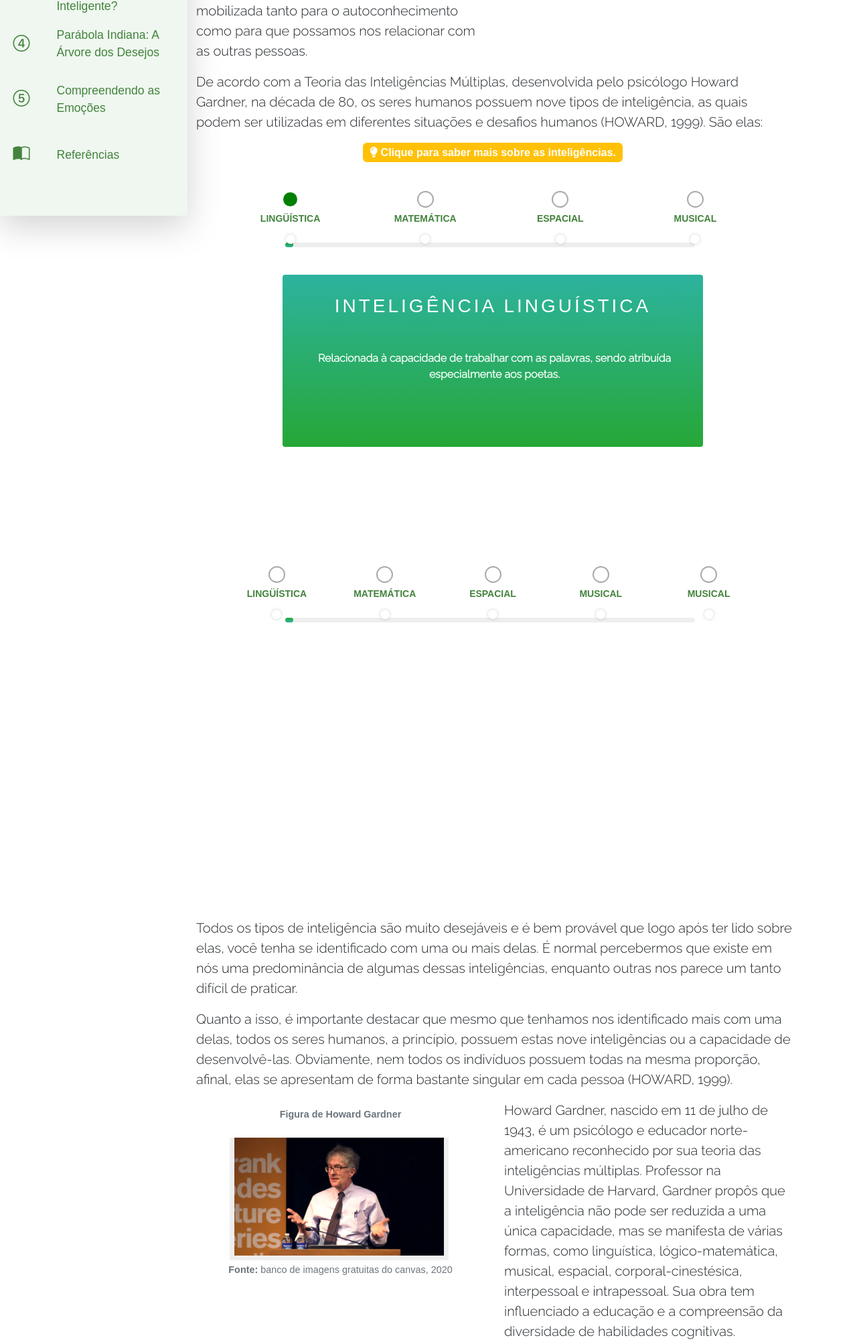
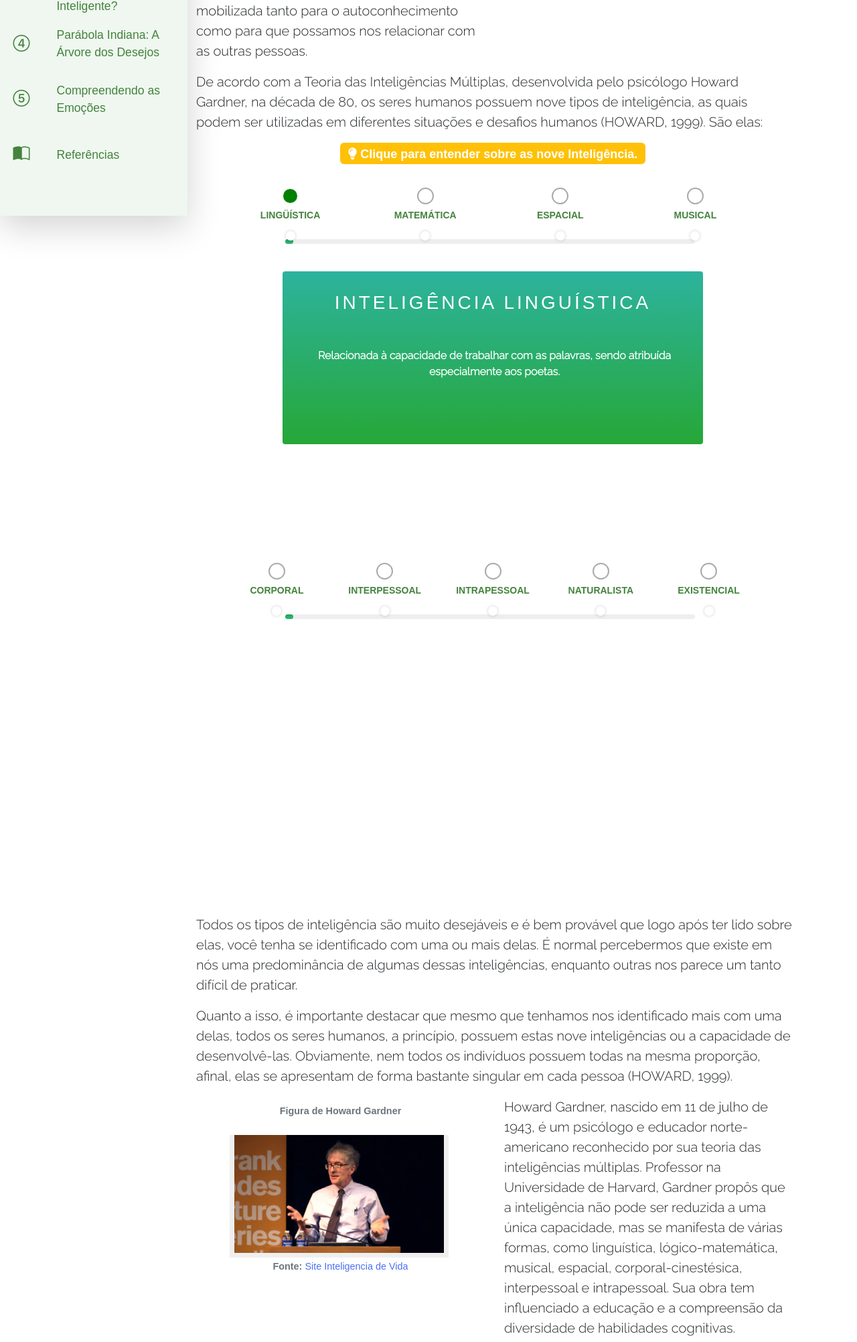
Before and after one commit to davibarbosamarques/InteligenciaEmocional_EGPCE, a PHP site: page /topico01.php in a window 1280 px wide. Shown: the part 478-2481 px from the top of the page at 67% size. Run offline with PHP 8.4, Linux system fonts and the light colour scheme.

Commit message:
terminei minha parte

```diff
--- a/Modulo01/assets/cssdapagina/style.css
+++ b/Modulo01/assets/cssdapagina/style.css
@@ -172,43 +172,6 @@ h3{
     background: green;
     transition: all .3s ease;
 }
-
-.quinto:checked ~ .topo .nav li.st5::before,
-
-.sexto:checked ~ .topo .nav li.st6::before,
-.sexto:checked ~ .topo .nav li.st6::before,
-
-.setimo:checked ~ .topo .nav li.st7::before,
-.setimo:checked ~ .topo .nav li.st7::before,
-.setimo:checked ~ .topo .nav li.st7::before,
-
-.oitavo:checked ~ .topo .nav li.st8::before,
-.oitavo:checked ~ .topo .nav li.st8::before,
-.oitavo:checked ~ .topo .nav li.st8::before,
-.oitavo:checked ~ .topo .nav li.st8::before{
-  border: 2px solid #fff;
-  background: green;
-  transition: all .3s ease;
-}
-.profile-quinto,
-.Account-sexto,
-.Posts-setimo,
-.Advanced-oitavo{
-  transform: scale(0);
-  transform-origin: center bottom;
-  transition: all .7s ease;
-  position: absolute;
-  top: 0;
-}
-.quinto:checked ~ .conteudo .profile-quinto,
-.sexto:checked ~ .conteudo .Account-sexto,
-.setimo:checked ~ .conteudo .Posts-setimo,
-.oitavo:checked ~ .conteudo .Advanced-oitavo{
-    display: block;
-    transform: scale(1);
-    transform-origin: bottom;
-}
-
 .settings:checked ~ .topo .line span{
     width: 35%;
 }
@@ -278,9 +241,6 @@ h3{
         width: 100%; /* Ocupa 100% da largura em telas menores */
     }
 
-    /* #secao {
-        margin-bottom: 100vh !important; /* Adicione margem na parte inferior conforme necessário */
-
 }
 @media (max-width: 900px) {
 
@@ -306,6 +266,63 @@ h3{
 
   }
 
+  /* segundo timeline */
+.quinto:checked ~ .topo .nav li.st5::before,
+
+.sexto:checked ~ .topo .nav li.st5::before,
+.sexto:checked ~ .topo .nav li.st6::before,
+
+.setimo:checked ~ .topo .nav li.st5::before,
+.setimo:checked ~ .topo .nav li.st6::before,
+.setimo:checked ~ .topo .nav li.st7::before,
+
+.oitavo:checked ~ .topo .nav li.st5::before,
+.oitavo:checked ~ .topo .nav li.st6::before,
+.oitavo:checked ~ .topo .nav li.st7::before,
+.oitavo:checked ~ .topo .nav li.st8::before,
+
+.nono:checked ~ .topo .nav li.st5::before,
+.nono:checked ~ .topo .nav li.st6::before,
+.nono:checked ~ .topo .nav li.st7::before,
+.nono:checked ~ .topo .nav li.st8::before,
+.nono:checked ~ .topo .nav li.st9::before{
+  border: 2px solid #fff;
+  background: green;
+  transition: all .3s ease;
+}
+.profile-quinto,
+.Account-sexto,
+.Posts-setimo,
+.Advanced-oitavo,
+.Espace-nono{
+  transform: scale(0);
+  transform-origin: center bottom;
+  transition: all .7s ease;
+  position: absolute;
+  top: 0;
+}
+.quinto:checked ~ .conteudo .profile-quinto,
+.sexto:checked ~ .conteudo .Account-sexto,
+.setimo:checked ~ .conteudo .Posts-setimo,
+.oitavo:checked ~ .conteudo .Advanced-oitavo,
+.nono:checked ~ .conteudo .Espace-nono{
+    display: block;
+    transform: scale(1);
+    transform-origin: bottom;
+}
+
+.sexto:checked ~ .topo .line span{
+  width: 25%;
+}
+.setimo:checked ~ .topo .line span{
+  width: 51%;
+}
+.oitavo:checked ~ .topo .line span{
+  width: 77%;
+}
+.nono:checked ~ .topo .line span{
+  width: 100%;
+}
    /* timeline fim */
 
 
--- a/Modulo01/assets/jsdapagina/script.js
+++ b/Modulo01/assets/jsdapagina/script.js
@@ -23,3 +23,6 @@ $(".st7").click(function(){
 $(".st8").click(function(){
     $(".oitavo").prop("checked", true);
 });
+$(".st9").click(function(){
+    $(".nono").prop("checked", true);
+});
--- a/Modulo01/topico01.php
+++ b/Modulo01/topico01.php
@@ -69,7 +69,7 @@ include('layout/head.php');
                         <p class="wow fadeIn" data-wow-delay="0.3s">De acordo com a Teoria das Inteligências Múltiplas, desenvolvida pelo psicólogo Howard Gardner, na década de 80, os seres humanos possuem nove tipos de inteligência, as quais podem ser utilizadas em diferentes situações e desafios humanos (HOWARD, 1999). São elas:</p>
 
                         <div class="text-center">
-                                <h6 class="fs-6 SmallCaps badge bg-warning text-dark-ênfase"><i class="fa fa-lightbulb" style="color:white"></i> Clique para saber mais sobre as inteligências.</h6>
+                        <h4><span class="badge bg-warning text-dark-ênfase"><i class="fa fa-lightbulb" style="color:white"></i> Clique para entender sobre as nove Inteligência.</span></h4>
                         </div>
                         <div class="storytelling">
                         <div class="timeline">
@@ -127,22 +127,23 @@ include('layout/head.php');
                             <input type="radio" class="sexto" id="" name="bright">
                             <input type="radio" class="setimo" id="" name="bright">
                             <input type="radio" class="oitavo" id="" name="bright">
+                            <input type="radio" class="nono" id="" name="bright">
                             <div class="topo">
                                 <ul class="nav">
                                     <li class="st st5" >
-                                        <h2 class="inner">Lingüística</h2>
+                                        <h2 class="inner">Corporal</h2>
                                     </li>
                                     <li class="st st6">
-                                        <h2 class="inner">Matemática</h2>
+                                        <h2 class="inner">Interpessoal</h2>
                                     </li>
                                     <li class="st st7">
-                                        <h2 class="inner">Espacial</h2>
+                                        <h2 class="inner">Intrapessoal</h2>
                                     </li>
                                     <li class="st st8">
-                                        <h2 class="inner">Musical</h2>
+                                        <h2 class="inner">Naturalista</h2>
                                     </li>
-                                    <li class="st st4">
-                                        <h2 class="inner">Musical</h2>
+                                    <li class="st st9">
+                                        <h2 class="inner">Existencial</h2>
                                     </li>
                                 </ul>
                                 <div class="line">
@@ -152,23 +153,28 @@ include('layout/head.php');
                             <div class="conteudo">
                                 <section class="profile-quinto" id="secao">
                                     <span></span>
-                                    <h3>Inteligência Linguística</h3>
-                                    <p>Relacionada à capacidade de trabalhar com as palavras, sendo atribuída especialmente aos poetas.</p>
+                                    <h3>Inteligência Corporal-Cinestésica</h3>
+                                    <p>Atribuída aos atletas, dançarinos e artistas que desenvolvem e trabalham o próprio corpo.</p>
                                 </section>
                                 <section class="Account-sexto" id="secao">
                                     <span></span>
-                                    <h3>Inteligência Lógico-Matemática</h3>
-                                    <p>Ligada à capacidade para a lógica e matemática, sendo tradicionalmente utilizada pelos testes de QI.</p>
+                                    <h3>Inteligência Interpessoal</h3>
+                                    <p>Capacidade de se relacionar com outras pessoas com facilidade. Envolve aspectos como empatia e escuta ativa e é atribuída a psicólogos, terapeutas, professores e a pessoas que trabalham com negociações, como vendedores e políticos.</p>
                                 </section>
                                 <section class="Posts-setimo" id="secao">
                                     <span></span>
-                                    <h3>Inteligência Espacial</h3>
-                                    <p>Relacionada à capacidade de visualizar dimensões espaciais, sendo bastante utilizada por engenheiros, arquitetos, pilotos, etc.</p>
+                                    <h3>Inteligência Intrapessoal</h3>
+                                    <p>Capacidade de se relacionar consigo mesmo e lidar com os próprios sentimentos e emoções. Relaciona-se com o autoconhecimento e com a autoestima;</p>
                                 </section>
                                 <section class="Advanced-oitavo" id="secao">
                                     <span></span>
-                                    <h3>Inteligência Musical</h3>
-                                    <p>Trata-se da habilidade dos músicos e compositores.</p>
+                                    <h3>Inteligência Naturalista</h3>
+                                    <p>Relacionada com os profissionais que se interessam pelas ciências naturais e do meio ambiente. É a compreensão da natureza e seu funcionamento;</p>
+                                </section>
+                                <section class="Espace-nono" id="secao">
+                                    <span></span>
+                                    <h3>Inteligência Existencial</h3>
+                                    <p>Atribuída aos profissionais de filosofia, sociologia, antropologia, entre outros. É a capacidade de investigar e refletir sobre a existência humana, bem como de questionar a realidade.</p>
                                 </section>
                             </div>
                         </div>
@@ -190,8 +196,7 @@ include('layout/head.php');
                                     <img class="w-75" src="imgs/topico01/gardner.webp" alt="Imagem que remete a organização" id="img-1">
                                 </a>
                             </div>
-                            <p class="FonteFigura FonteMenor text-secondary"><strong>Fonte:</strong> banco de imagens
-                                gratuitas do canvas, 2020</p>
+                            <p class="FonteFigura FonteMenor text-secondary"><strong>Fonte:</strong> <a target="blank" href="https://www.inteligenciadevida.com.br/pt/conteudo/quem-e-howard-gardner-especialistas-em-educacao/">Site Inteligencia de Vida</a></p>
                         </div>
                         </div>
 
@@ -204,8 +209,7 @@ include('layout/head.php');
                                     <img class="img-fluid" src="imgs/topico01/gardner.webp" alt="Alt da imagem fica aqui">
                                 </div>
                                 <div class="modal-footer w-50 bg-light justify-content-center">
-                                    <p class="text-secondary"><strong>Fonte:</strong> banco de imagens
-                                        gratuitas do canvas, 2020</p>
+                                <p class="FonteFigura FonteMenor text-secondary"><strong>Fonte:</strong> <a target="blank" href="https://www.inteligenciadevida.com.br/pt/conteudo/quem-e-howard-gardner-especialistas-em-educacao/">Site Inteligencia de Vida</a></p>
                                 </div>
                             </div>
                         </div>
```
